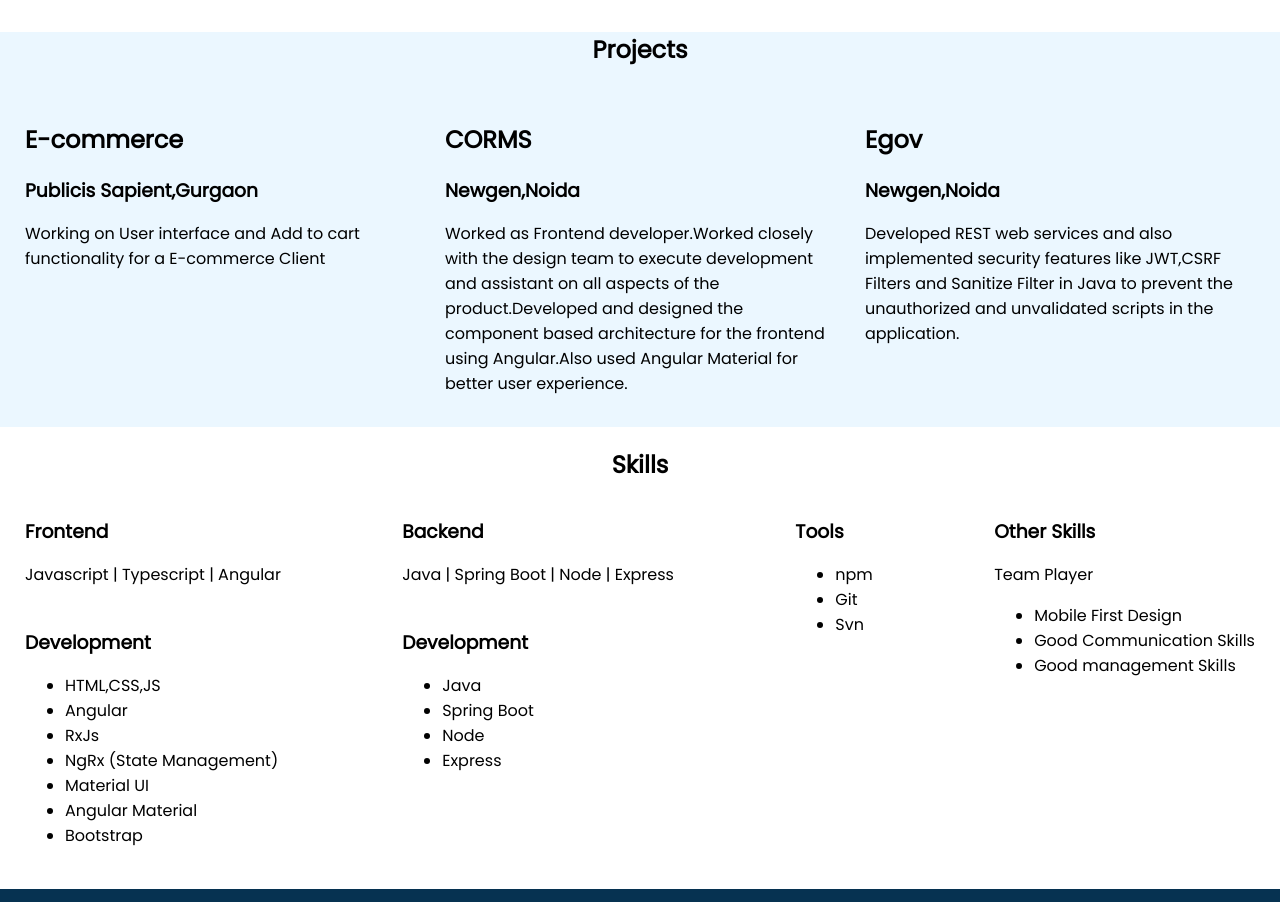
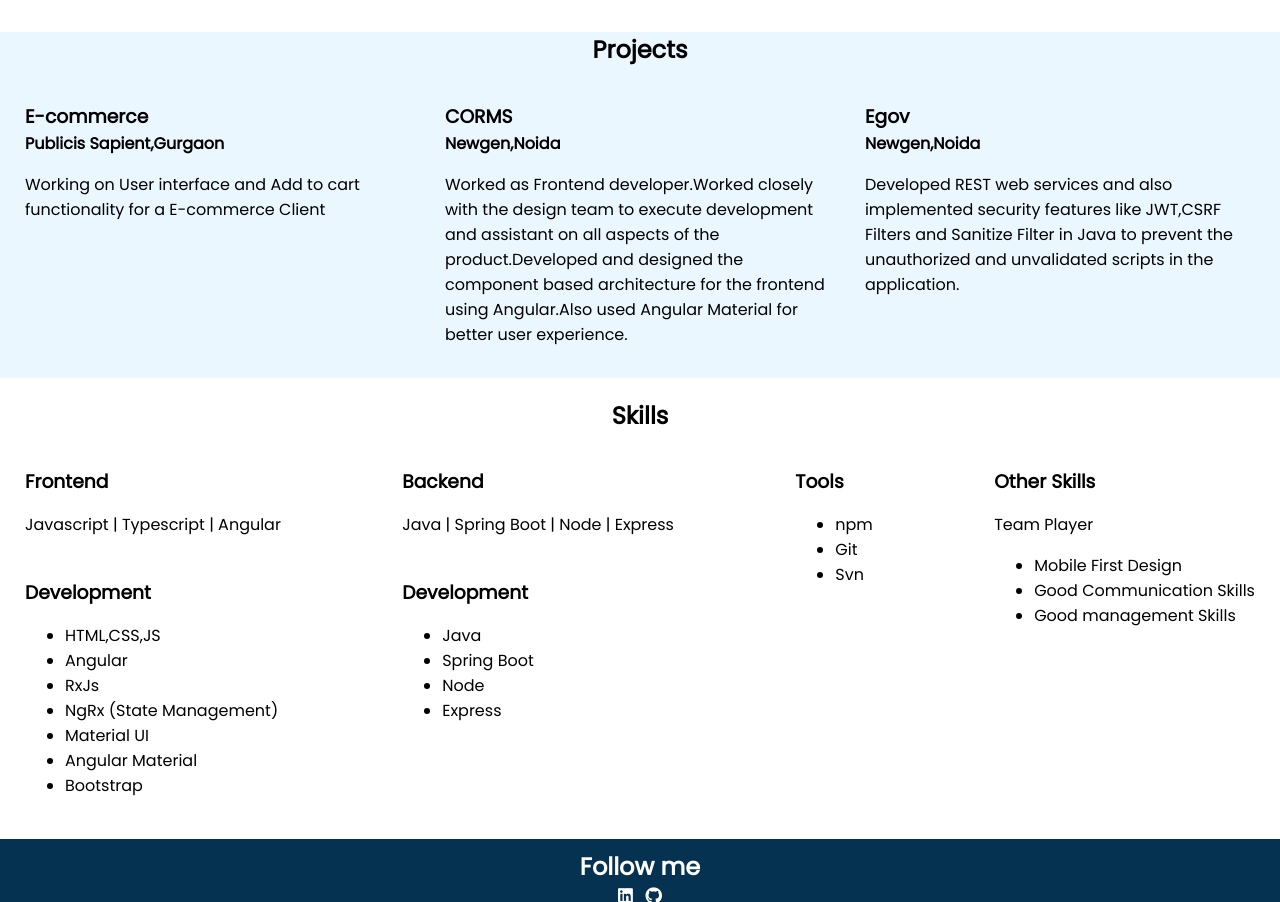
Before and after one commit to mayank8995/Personal-Portfolio, a plain HTML site: page public/index.html in a window 1280 px wide. Shown: the part 1087-1989 px from the top of the page. Drawn offline with nearby package versions, Linux system fonts and the light colour scheme.

Commit message:
Fixed font size

```diff
--- a/public/index.html
+++ b/public/index.html
@@ -104,21 +104,21 @@
             <section id="project-wrapper">
                 <div class="projects">
                     <div>
-                        <h2>E-commerce</h2>
-                       <h3>Publicis Sapient,Gurgaon</h3>
+                        <h3>E-commerce</h3>
+                       <h4>Publicis Sapient,Gurgaon</h4>
                        <p>Working on User interface and Add to cart functionality for a E-commerce Client</p>
                     </div>
                     <div>
-                       <h2>CORMS</h2>
-                       <h3>Newgen,Noida</h3>
+                       <h3>CORMS</h3>
+                       <h4>Newgen,Noida</h4>
                        <p>Worked as Frontend developer.Worked closely with the design team to
                         execute development and assistant on all aspects of the product.Developed and designed the component based architecture for the
                         frontend using Angular.Also used Angular Material for better user
                         experience.</p>
                     </div>
                     <div>
-                        <h2>Egov</h2>
-                       <h3>Newgen,Noida</h3>
+                        <h3>Egov</h3>
+                       <h4>Newgen,Noida</h4>
                        <p>Developed REST web services and also implemented security features
                         like JWT,CSRF Filters and Sanitize Filter in Java to prevent the
                         unauthorized and unvalidated scripts in the application.</p>
```
